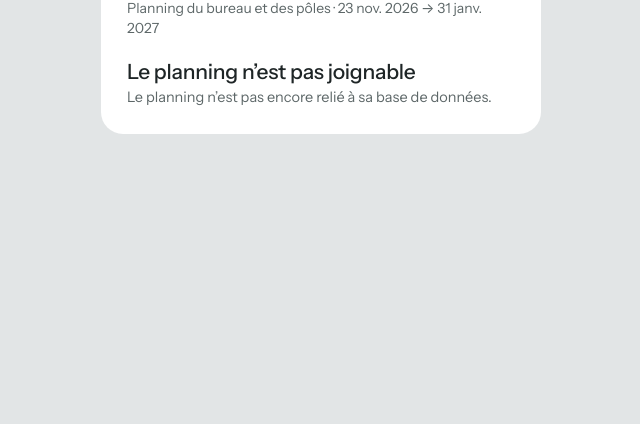
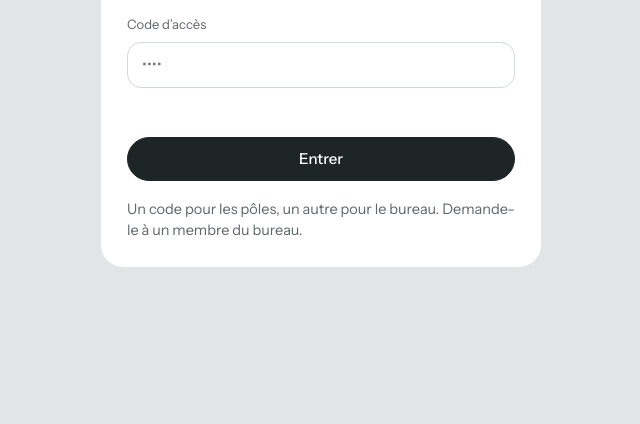
Before and after one commit to rmnlegay-creator/archibel-planning, a plain HTML site: page index.html in a window 1280 px wide. Shown: the part 376-800 px from the top of the page, without its empty margins (319-959 px from the left). Drawn offline with Linux system fonts and the light colour scheme; no server answers.

Commit message:
Brancher la base Firebase
Co-Authored-By: Claude Opus 5.5 <noreply@anthropic.com>
Claude-Session: https://claude.ai/code/session_01XFK2oV5X6Q68MtfPQaSCuu

```diff
--- a/index.html
+++ b/index.html
@@ -502,7 +502,7 @@ body[data-view="app"] #portal{display:none}
 <script src="https://www.gstatic.com/firebasejs/10.12.5/firebase-firestore-compat.js"></script>
 <script>
 /* Configuration Firebase du projet (clés publiques, pas des secrets). */
-window.ARCHIBEL_FIREBASE = null;
+window.ARCHIBEL_FIREBASE = {"apiKey":"AIzaSyDPP6n_PjuF-rMrtIiUdSBxJpxUfK1vTFU","authDomain":"archibel-planning.firebaseapp.com","projectId":"archibel-planning","storageBucket":"archibel-planning.firebasestorage.app","messagingSenderId":"535912034503","appId":"1:535912034503:web:30ef165e99c59e1ed3cee2"};
 </script>
 <script>
 (function(){
```
